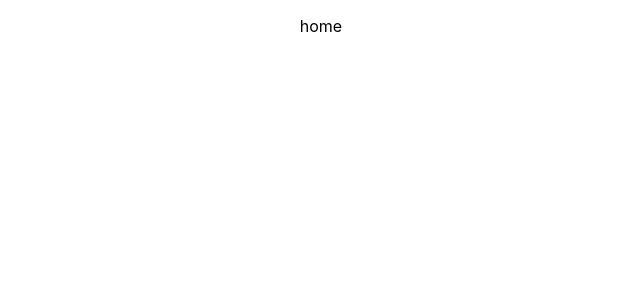
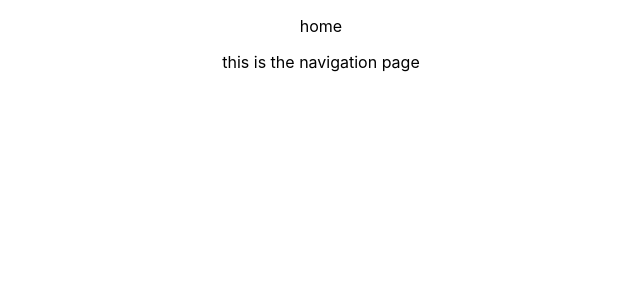
Before and after one commit to sarahrosecooper/sarahrose-p, a React (Create React App) app in the folder sarah-rose-port/: page / in a window 1280 px wide. Shown: the top 300 px of the page, without its empty margins (319-959 px from the left). Built offline with nearby package versions, Linux system fonts and the light colour scheme.

Commit message:
(build) Setting up basic component structure

```diff
--- a/sarah-rose-port/src/App.js
+++ b/sarah-rose-port/src/App.js
@@ -1,9 +1,14 @@
+import React from "react";
 import "./App.css";
+import Navigation from "./components/Navigation";
+import Projects from "./components/Projects";
+import Contact from "./components/Contact";
 
 function App() {
   return (
     <div className="App">
       <p>home</p>
+      <Navigation />
     </div>
   );
 }
--- /dev/null
+++ b/sarah-rose-port/src/components/Contact.js
@@ -0,0 +1,7 @@
+import React from "react";
+
+const Contact = () => {
+  return <div>this is the contact page</div>;
+};
+
+export default Contact;
--- /dev/null
+++ b/sarah-rose-port/src/components/Navigation.js
@@ -0,0 +1,7 @@
+import React from "react";
+
+const Navigation = () => {
+  return <div>this is the navigation page</div>;
+};
+
+export default Navigation;
--- /dev/null
+++ b/sarah-rose-port/src/components/Projects.js
@@ -0,0 +1,7 @@
+import React from "react";
+
+const Projects = () => {
+  return <div>this is the projects page</div>;
+};
+
+export default Projects;
```
